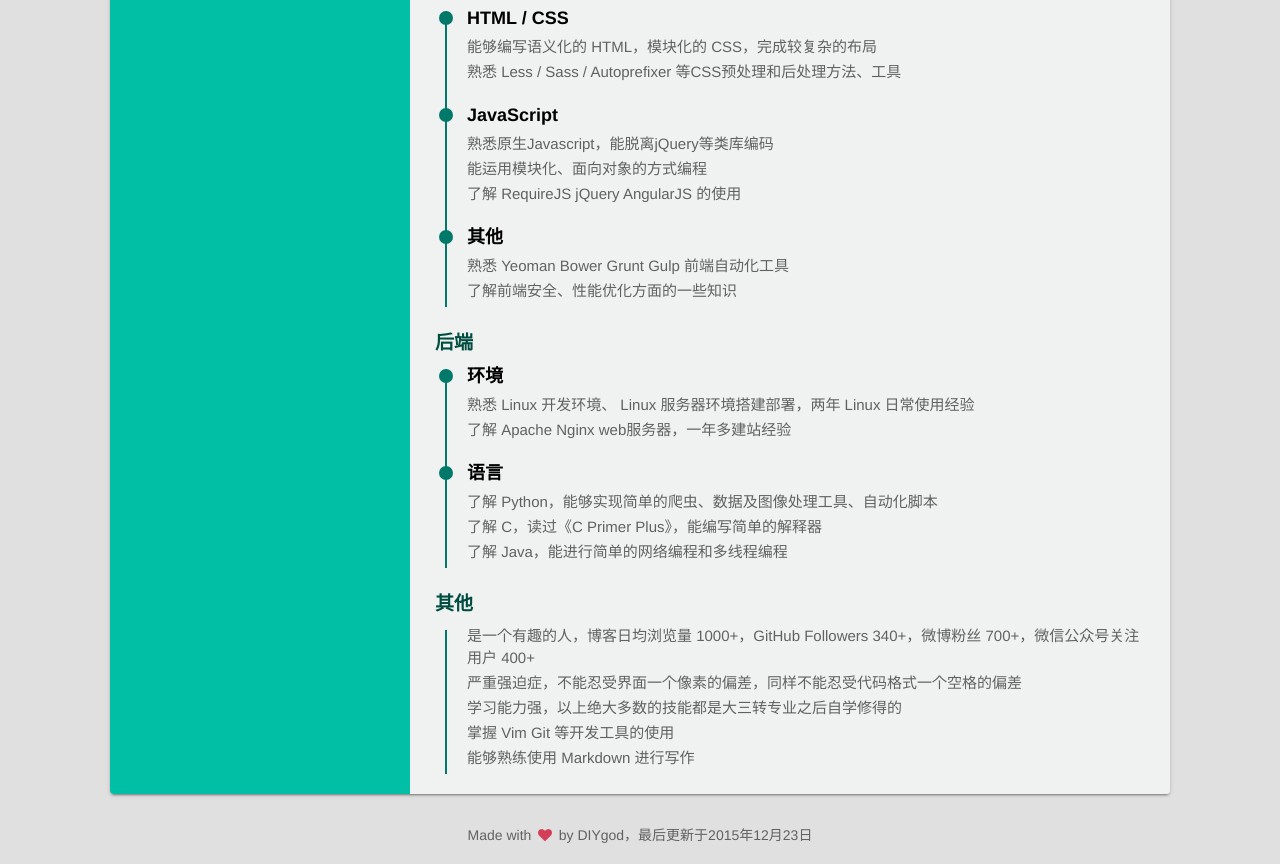
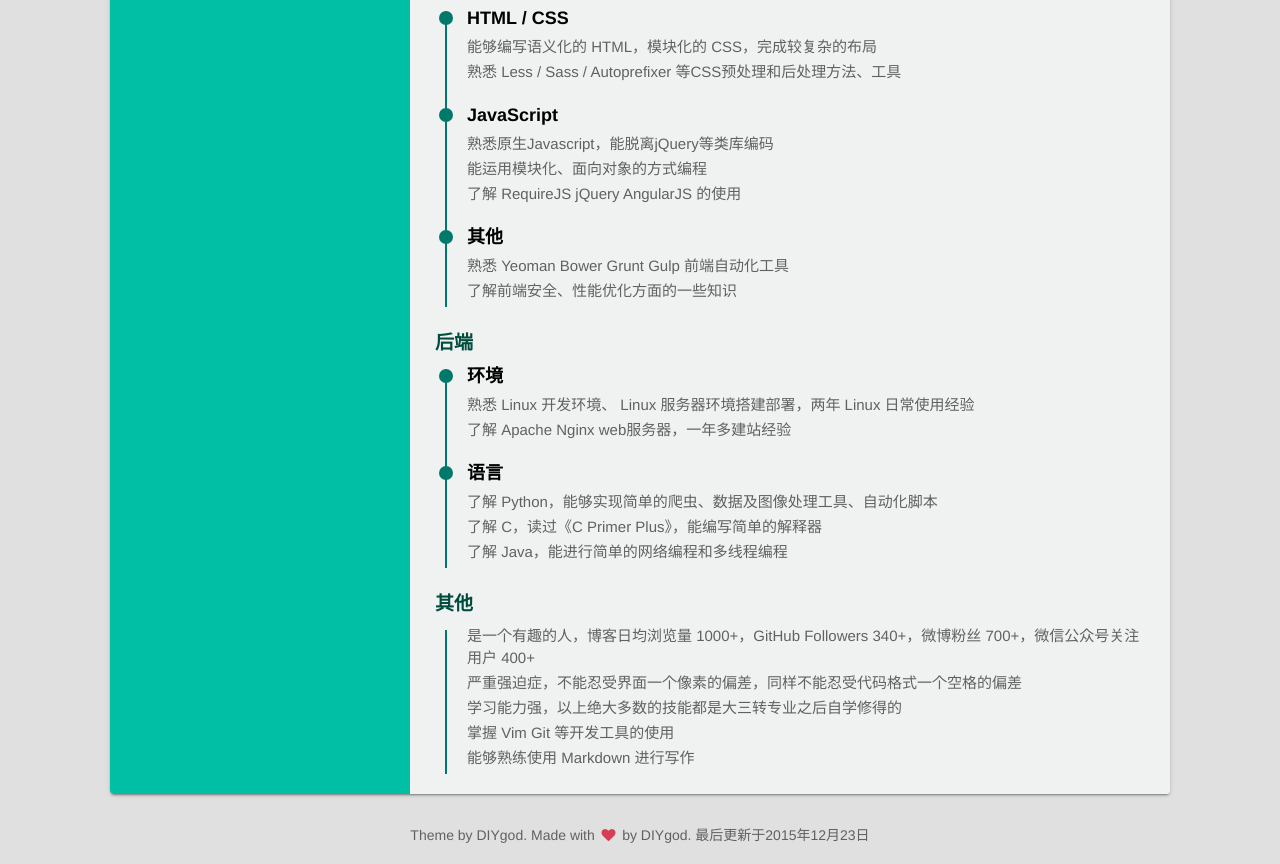
Before and after one commit to zmyfrank/Resume, a website: page index.html in a window 1280 px wide. Shown: the part 2610-3474 px from the top of the page. Drawn offline with Linux system fonts and the light colour scheme.

Commit message:
add copyright

```diff
--- a/index.html
+++ b/index.html
@@ -303,7 +303,7 @@
         </div>
     </div>
     <footer>
-        <p>Made with <i class="icon-heart throb" style="color: #d43f57;"></i> by DIYgod，最后更新于2015年12月23日</p>
+        <p>Theme by <a href="https://github.com/DIYgod/Resume" target="_blank">DIYgod</a>. Made with <i class="icon-heart throb" style="color: #d43f57;"></i> by DIYgod. 最后更新于2015年12月23日</p>
     </footer>
 </body>
 </html>
--- a/src/css/style.scss
+++ b/src/css/style.scss
@@ -275,6 +275,10 @@ footer p {
     font-size: 14px;
 }
 
+footer a {
+    color: #616161;
+}
+
 .throb {
     -webkit-animation: throb 1.33s ease-in-out infinite;
     animation: throb 1.33s ease-in-out infinite;
```
Also changed, not shown: dist/css/style.min.css.
